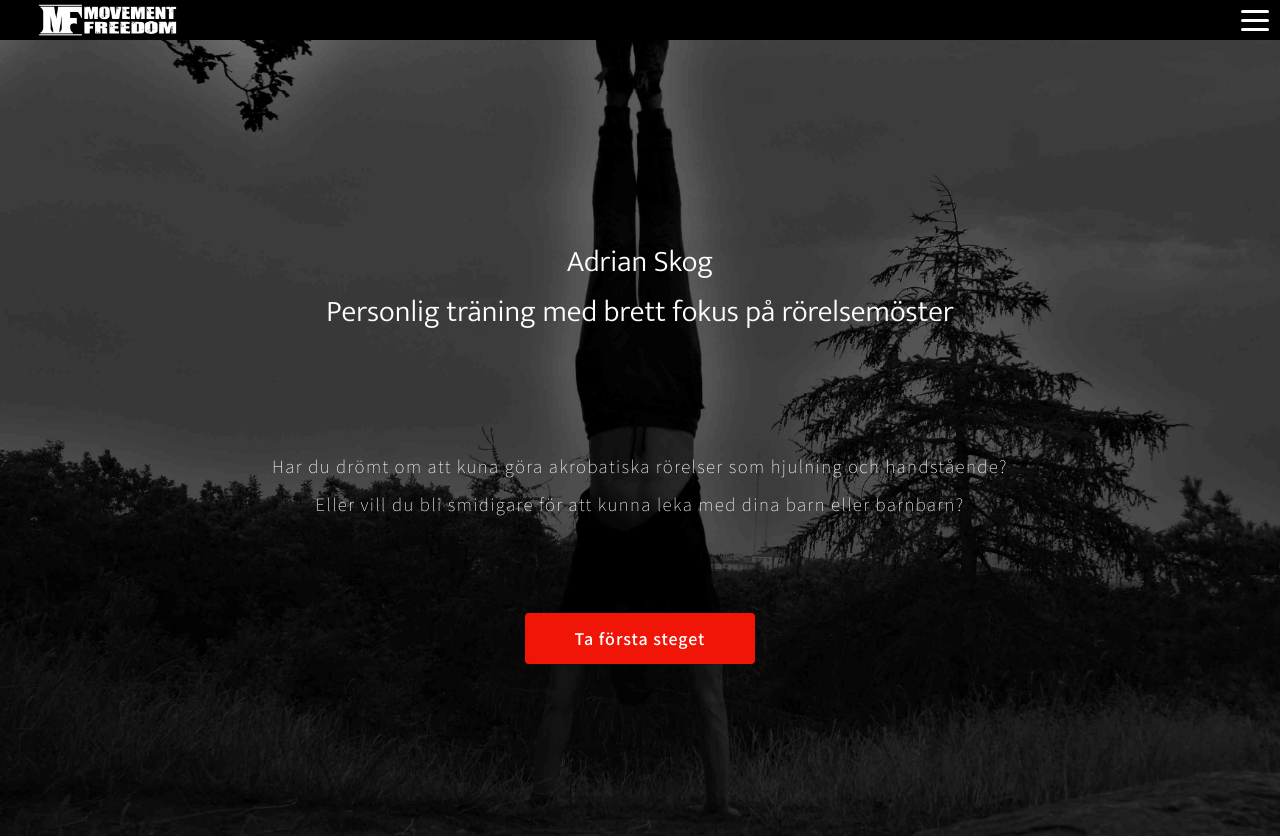
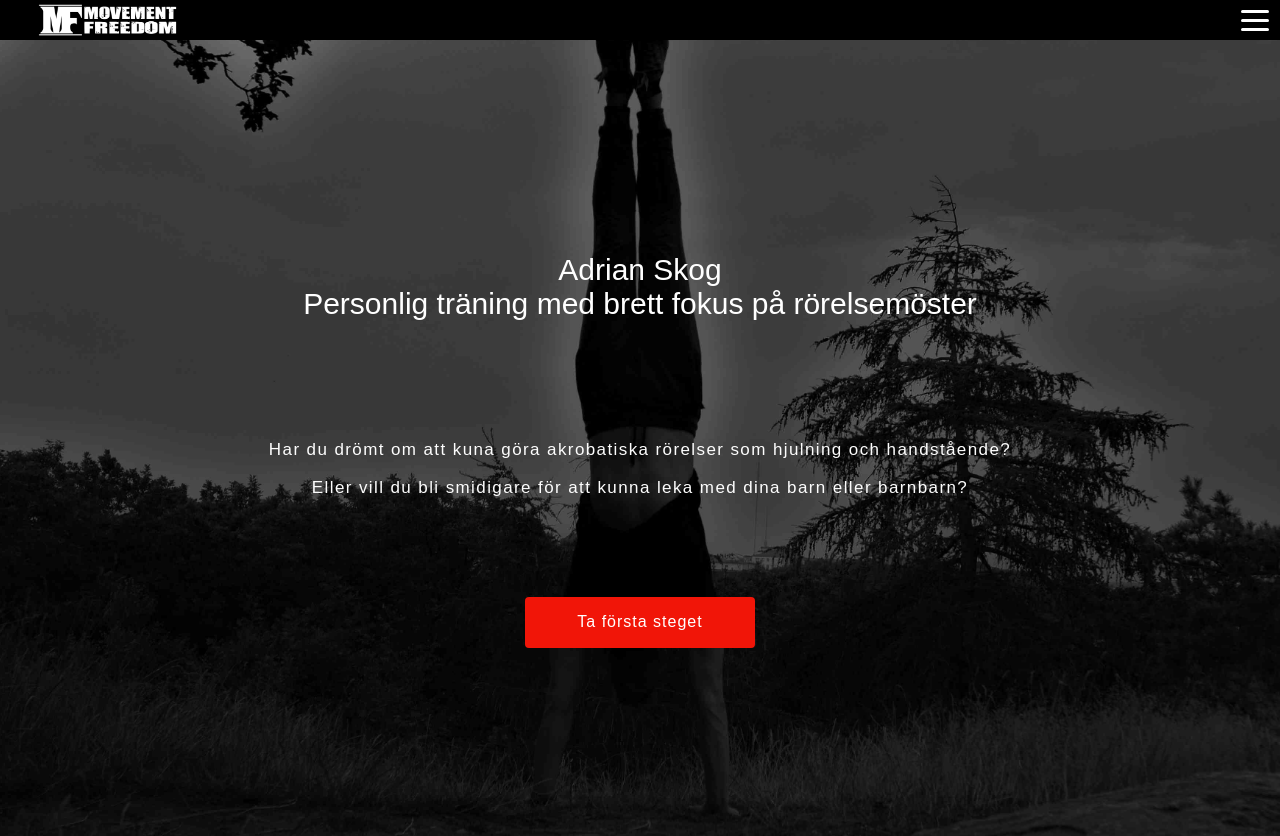
Before and after one commit to lusweek/Adrians-hemsida, a React (Create React App) app: page / in a window 1280 px wide. Shown: the top 836 px of the page. Built offline with nearby package versions, Linux system fonts and the light colour scheme.

Commit message:
removed comments from start of app.css

```diff
--- a/src/App.css
+++ b/src/App.css
@@ -1,16 +1,11 @@
-@import url('https://fonts.googleapis.com/css2?family=Bebas+Neue&family=Mukta:wght@200;300&family=Patrick+Hand&display=swap');/* GLOBAL */
-@import url('https://fonts.googleapis.com/css2?family=Roboto:wght@300;500;700;900&display=swap');
-@import url('https://fonts.googleapis.com/css2?family=Noto+Sans+JP:wght@100;300;400;500;700;900&display=swap');
-/* GLOBAL */
+body{
+  margin: 0;
+}
 
 *{
   scroll-behavior: smooth;
-
 }
 
-body{
-  margin: 0;
-}
 
 .dark{
 background-color: black;
@@ -19,6 +14,10 @@ background-color: black;
 .light-background{
   background-color: #ededed;
 }
+
+@import url('https://fonts.googleapis.com/css2?family=Bebas+Neue&family=Mukta:wght@200;300&family=Patrick+Hand&display=swap');
+@import url('https://fonts.googleapis.com/css2?family=Roboto:wght@300;500;700;900&display=swap');
+@import url('https://fonts.googleapis.com/css2?family=Noto+Sans+JP:wght@100;300;400;500;700;900&display=swap');
 
 .qvote{
 font-style: italic;
--- a/src/App.js
+++ b/src/App.js
@@ -23,10 +23,6 @@ import { BsCheck2Circle } from 'react-icons/bs'
 import { BiErrorCircle } from 'react-icons/bi'
 
 function App() {
-
-  // En ny kommentar som jag la till nu. för test. hej hej
-
-  // ------------- MORE HOWERS FUNCITON START ------------------- //
 
   const [isClosed, setIsClosed] = useState(true)
   function handleExtraHours() {
--- a/src/index.js
+++ b/src/index.js
@@ -10,7 +10,4 @@ root.render(
   </React.StrictMode>
 );
 
-// If you want to start measuring performance in your app, pass a function
-// to log results (for example: reportWebVitals(console.log))
-// or send to an analytics endpoint. Learn more: https://bit.ly/CRA-vitals
 reportWebVitals();
```
